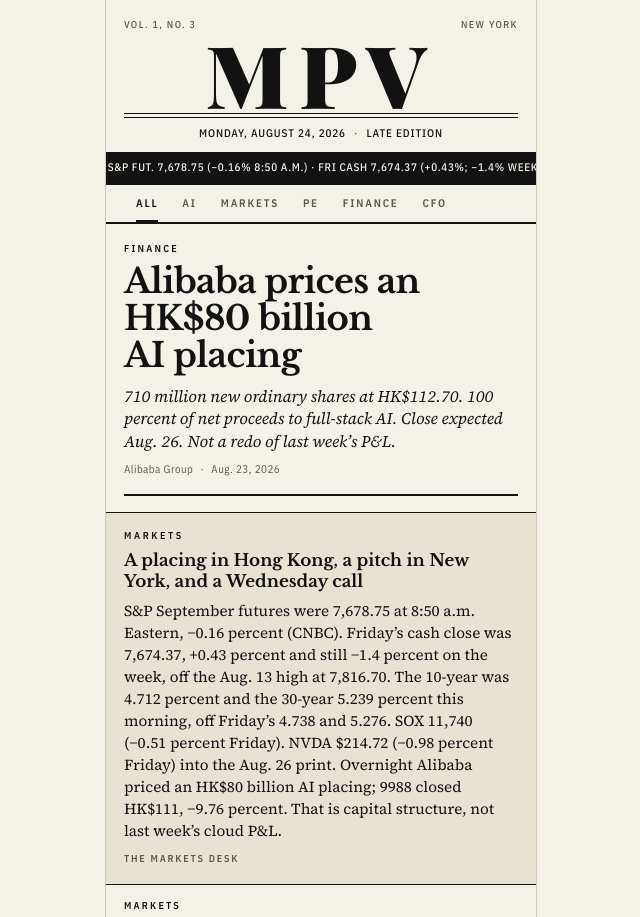
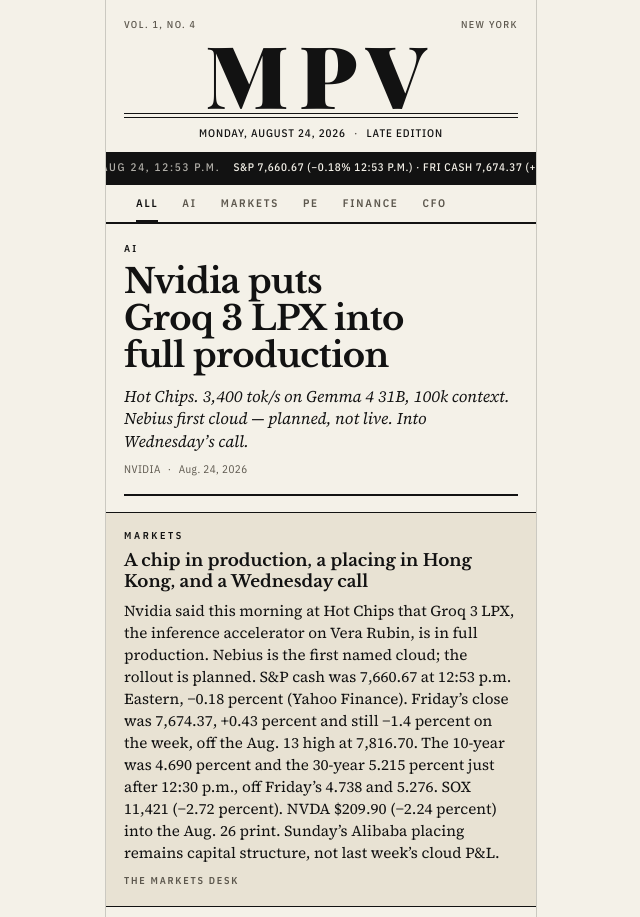
Before and after one commit to mpv-ai/mpv, a website: page index.html in a window 1280 px wide. Shown: the top 917 px of the page, without its empty margins (319-959 px from the left). Drawn offline with nearby package versions, Linux system fonts and the light colour scheme.

Commit message:
MPV Vol. 1, No. 4 — Monday, August 24, 2026

```diff
--- a/edition.json
+++ b/edition.json
@@ -1,19 +1,19 @@
 {
   "volume": 1,
-  "number": 3,
+  "number": 4,
   "city": "New York",
   "date": "Monday, August 24, 2026",
   "editionLabel": "Late Edition",
   "tape": {
-    "source": "Gate",
-    "updated": "Aug 24",
-    "line": "S&P fut. 7,678.75 (−0.16% 8:50 a.m.) · Fri cash 7,674.37 (+0.43%; −1.4% week, off 7,816.70 Aug 13) · 10-year 4.712% · 30-year 5.239% · SOX 11,740 (−0.51% Fri) · NVDA $214.72 (−0.98% Fri)"
+    "source": "Yahoo Finance",
+    "updated": "Aug 24, 12:53 p.m.",
+    "line": "S&P 7,660.67 (−0.18% 12:53 p.m.) · Fri cash 7,674.37 (+0.43%; −1.4% week, off 7,816.70 Aug 13) · 10-year 4.690% · 30-year 5.215% · SOX 11,421 (−2.72%) · NVDA $209.90 (−2.24% 12:53 p.m.)"
   },
   "deskNote": {
     "kicker": "Markets",
-    "hed": "A placing in Hong Kong, a pitch in New York, and a Wednesday call",
+    "hed": "A chip in production, a placing in Hong Kong, and a Wednesday call",
     "signed": "The Markets desk",
-    "body": "S&P September futures were 7,678.75 at 8:50 a.m. Eastern, −0.16 percent (CNBC). Friday’s cash close was 7,674.37, +0.43 percent and still −1.4 percent on the week, off the Aug. 13 high at 7,816.70. The 10-year was 4.712 percent and the 30-year 5.239 percent this morning, off Friday’s 4.738 and 5.276. SOX 11,740 (−0.51 percent Friday). NVDA $214.72 (−0.98 percent Friday) into the Aug. 26 print. Overnight Alibaba priced an HK$80 billion AI placing; 9988 closed HK$111, −9.76 percent. That is capital structure, not last week’s cloud P&L."
+    "body": "Nvidia said this morning at Hot Chips that Groq 3 LPX, the inference accelerator on Vera Rubin, is in full production. Nebius is the first named cloud; the rollout is planned. S&P cash was 7,660.67 at 12:53 p.m. Eastern, −0.18 percent (Yahoo Finance). Friday’s close was 7,674.37, +0.43 percent and still −1.4 percent on the week, off the Aug. 13 high at 7,816.70. The 10-year was 4.690 percent and the 30-year 5.215 percent just after 12:30 p.m., off Friday’s 4.738 and 5.276. SOX 11,421 (−2.72 percent). NVDA $209.90 (−2.24 percent) into the Aug. 26 print. Sunday’s Alibaba placing remains capital structure, not last week’s cloud P&L."
   },
   "comingUp": {
     "label": "Coming up",
@@ -30,8 +30,32 @@
   ],
   "stories": [
     {
+      "id": "groq-lpx",
+      "lead": true,
+      "section": "AI",
+      "kicker": "AI",
+      "hed": "Nvidia puts Groq 3 LPX into full production",
+      "dek": "Hot Chips. 3,400 tok/s on Gemma 4 31B, 100k context. Nebius first cloud — planned, not live. Into Wednesday’s call.",
+      "date": "Aug. 24, 2026",
+      "source": "NVIDIA",
+      "url": "https://nvidianews.nvidia.com/news/nvidia-groq-3-lpx-now-in-full-production-with-world-class-speed-for-agentic-ai",
+      "also": [
+        {
+          "label": "SpaceXAI / Vera CPU (same hour)",
+          "url": "https://nvidianews.nvidia.com/news/spacexai-adopts-nvidia-vera-cpu-to-accelerate-agentic-ai-at-massive-scale"
+        }
+      ],
+      "owner": "QUILL",
+      "action": "One question for the Wednesday, Aug. 26 NVDA call: is Groq 3 LPX in the near-term mix, or a 2027 Rubin attach?",
+      "grafs": [
+        "Nvidia announced at Hot Chips that NVIDIA Groq 3 LPX, the interactive AI inference accelerator, is now in full production. It is an extension of the Vera Rubin platform, built to raise token-generation rates on Vera Rubin NVL72 systems for agentic, context-heavy workloads.",
+        "The company said Groq 3 LPX delivered a record 3,400 output tokens per second in Artificial Analysis benchmarking on Gemma 4 31B, an open-source agentic model, with a 100,000-token context — the fastest result recorded for that model. It also claimed 4x faster responsiveness than the nearest alternative platform. Those are Nvidia numbers, not a third-party recap.",
+        "Nebius is the first AI cloud named: it plans to bring Groq 3 LPX to Nebius Token Factory. That is a plan, not a completed deployment. Groq, the inference cloud, plans to be among the earliest adopters. The chip is in production; Wednesday’s print is still the company number."
+      ]
+    },
+    {
       "id": "placement",
-      "lead": true,
+      "lead": false,
       "section": "Finance",
       "kicker": "Finance",
       "hed": "Alibaba prices an HK$80 billion AI placing",
--- a/index.html
+++ b/index.html
@@ -4,7 +4,7 @@
   <meta charset="utf-8">
   <meta name="viewport" content="width=device-width, initial-scale=1, viewport-fit=cover">
   <title>MPV — Monday, August 24, 2026</title>
-  <meta name="description" content="MPV Vol. 1, No. 3. Monday, August 24, 2026. Late Edition. New York.">
+  <meta name="description" content="MPV Vol. 1, No. 4. Monday, August 24, 2026. Late Edition. New York.">
   <meta name="theme-color" content="#121212">
   <meta name="apple-mobile-web-app-capable" content="yes">
   <meta name="mobile-web-app-capable" content="yes">
--- a/sw.js
+++ b/sw.js
@@ -1,4 +1,4 @@
-const CACHE = "mpv-hourly-20260824";
+const CACHE = "mpv-hourly-20260824-no4";
 const ASSETS = [
   "./",
   "./index.html",
```
Also changed, not shown: README.md, manifest.webmanifest.
